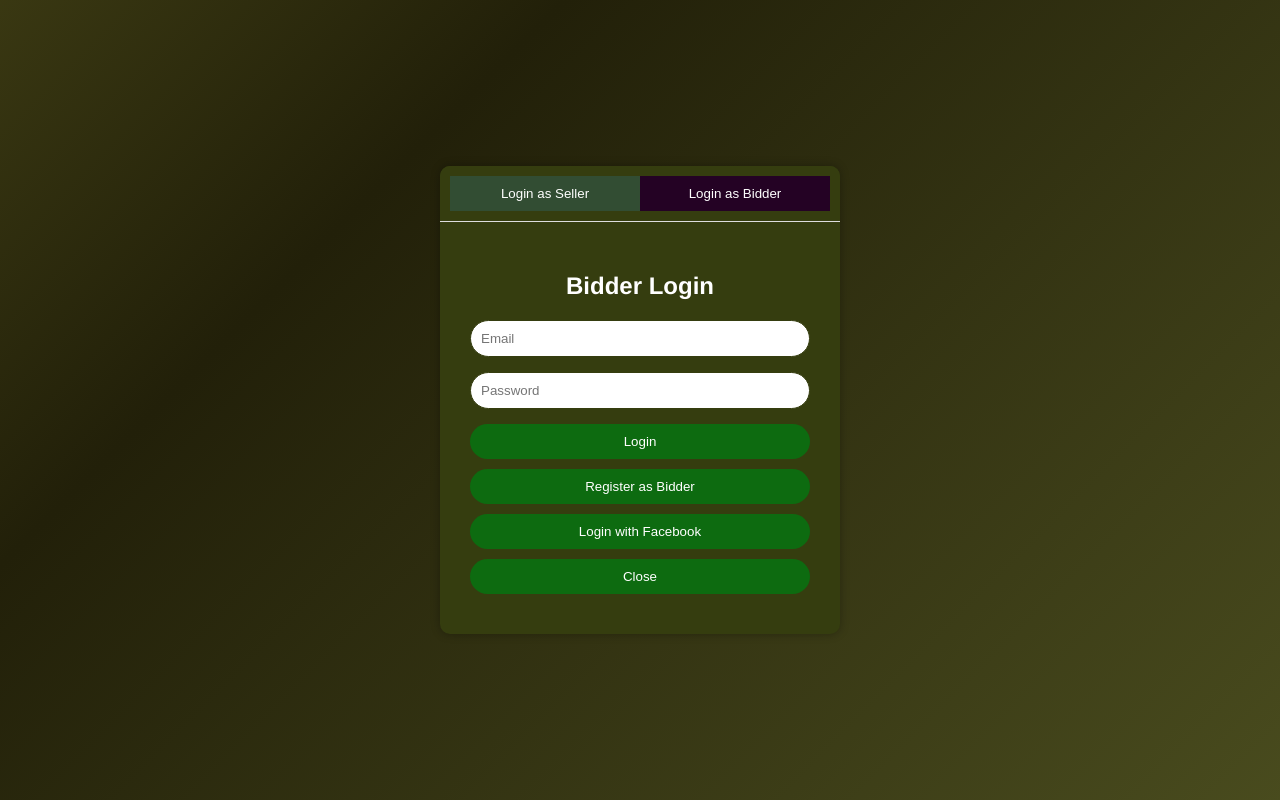
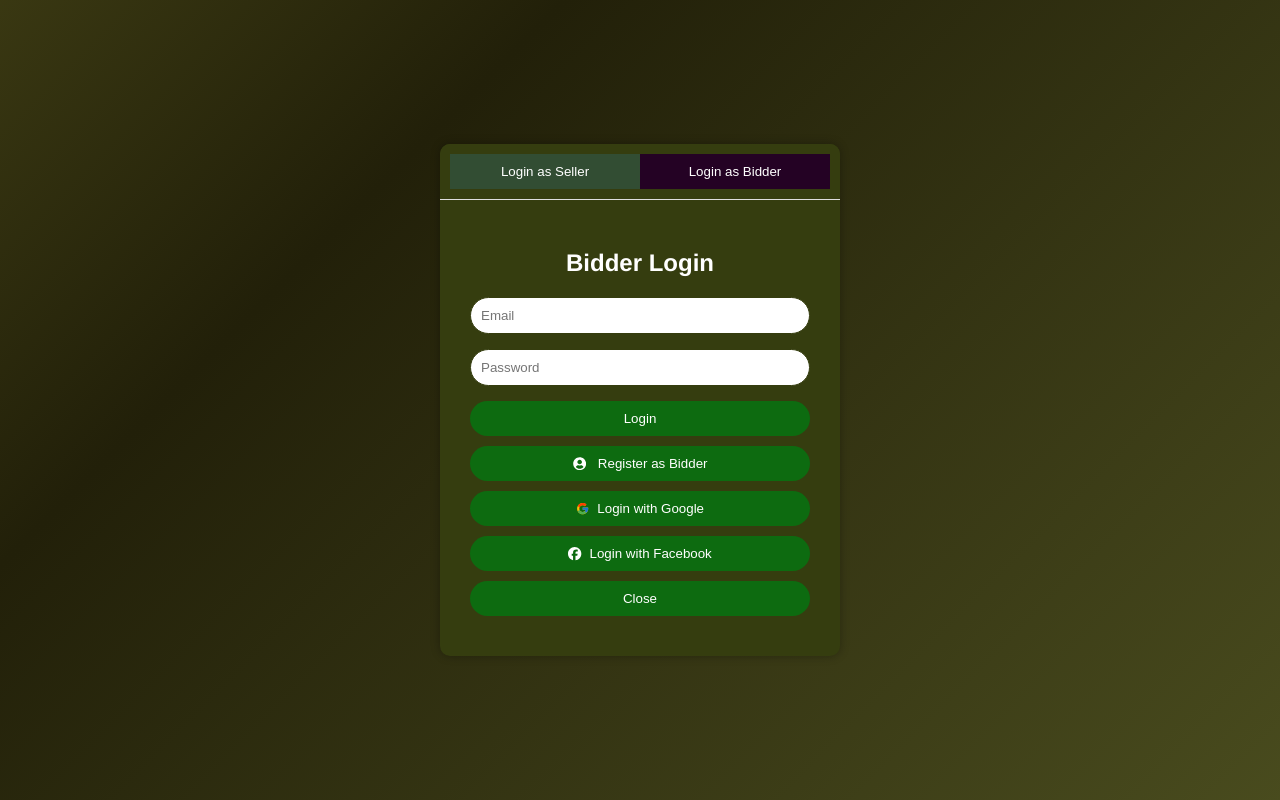
Before and after one commit to benjunnel11/Bidbayv3, a React (Create React App) app in the folder live-auction-app/: page /login in a window 1280 px wide. Both pictures are taken after a click on the button "Login as Bidder". Built offline with nearby package versions, Linux system fonts and the light colour scheme.

Commit message:
[Login][Ram]
Adjusted some icons

```diff
--- a/live-auction-app/src/LogIn/login.js
+++ b/live-auction-app/src/LogIn/login.js
@@ -3,9 +3,13 @@ import './login.css';
 import { useNavigate } from 'react-router-dom';
 import { auth } from '../firebase';
 import { signInWithEmailAndPassword, fetchSignInMethodsForEmail } from 'firebase/auth'; // Import fetchSignInMethodsForEmail
+import { signInWithPopup, GoogleAuthProvider } from 'firebase/auth';
 import { signInWithFacebook } from '../firebase';
 import { firestore } from '../firebase';
 import { setDoc, getDoc, doc } from 'firebase/firestore';
+import { FaFacebook } from "react-icons/fa6";
+import { FcGoogle } from "react-icons/fc";
+import { FaUserCircle } from "react-icons/fa";
 
 function LoginPage() {
   const [isBidderLogin, setIsBidderLogin] = useState(false);
@@ -106,6 +110,43 @@ const handleFacebookLoginbidder = async () => {
   }
 };
 
+const handleGoogleLogin = async () => {
+  try {
+    const provider = new GoogleAuthProvider();
+    const result = await signInWithPopup(auth, provider);
+    const user = result.user;
+
+    if (user) {
+      const { displayName, email, uid } = user;
+
+      const userDoc = doc(firestore, isBidderLogin ? 'userBidder' : 'userSeller', uid);
+      const userSnap = await getDoc(userDoc);
+
+      if (!userSnap.exists()) {
+        await setDoc(userDoc, {
+          username: displayName?.split(" ")[0] || '',
+          email: email || '',
+          firstName: displayName?.split(" ")[0] || '',
+          lastName: displayName?.split(" ")[1] || '',
+          provider: 'google',
+        });
+        navigate(isBidderLogin ? '/bidderregistration2' : '/sellerregistration2');
+      } else {
+        navigate(isBidderLogin ? '/bidderhomepage' : '/sellerhomepage');
+      }
+    }
+  } catch (error) {
+    console.error('Error during Google login:', error);
+    setError(error.message || 'An unknown error occurred during Google login.');
+  }
+};
+
+
+
+
+
+
+
 // Close the login page
 const onClose = () => {
   navigate(-1);
@@ -151,10 +192,18 @@ return (
               onChange={(e) => setPassword(e.target.value)} // Capture password input
             />
             <button onClick={handleLogin}>Login</button>
-            <button onClick={onSellerRegister}>Register as Seller</button>
-            <button onClick={handleFacebookLoginseller}>
-              <i className="fab fa-facebook-f"></i> Login with Facebook
-            </button>
+            <button onClick={onSellerRegister} style={{ display: 'flex', alignItems: 'center', justifyContent: 'center',gap: '8px' }}>
+  <FaUserCircle style={{ marginRight: '4px' }} />
+  Register as Seller
+</button>
+
+            <button onClick={handleGoogleLogin} style={{ display: 'flex', alignItems: 'center', justifyContent: 'center',gap: '8px' }}>
+  <FcGoogle /> Login with Google
+</button>
+            <button onClick={handleFacebookLoginseller} style={{display: 'flex', alignItems: 'center', justifyContent: 'center',gap: '8px' }}>
+  <FaFacebook /> Login with Facebook
+</button>
+
             <button onClick={onClose}>Close</button>
           </div>
         ) : (
@@ -173,10 +222,15 @@ return (
               onChange={(e) => setPassword(e.target.value)} // Capture password input
             />
             <button onClick={handleLogin}>Login</button>
-            <button onClick={onBidderRegister}>Register as Bidder</button>
-            <button onClick={handleFacebookLoginbidder}>
-              <i className="fab fa-facebook-f"></i> Login with Facebook
-            </button>
+            <button onClick={onBidderRegister} style={{display: 'flex', alignItems:'center', justifyContent: 'center', gap:' 8px'}}> <FaUserCircle style={{ marginRight: '4px' }} />Register as Bidder</button>
+            <button onClick={handleGoogleLogin} style={{  display: 'flex', alignItems: 'center', justifyContent: 'center',gap: '8px' }}>
+  <FcGoogle /> Login with Google
+</button>
+
+            <button className="facebook-login-btn" onClick={handleFacebookLoginbidder} style={{display: 'flex', alignItems: 'center', justifyContent: 'center',gap: '8px' }}>
+  <FaFacebook /> Login with Facebook
+</button>
+
             <button onClick={onClose}>Close</button>
           </div>
         )}
--- a/package.json
+++ b/package.json
@@ -2,6 +2,7 @@
   "dependencies": {
     "@fortawesome/fontawesome-free": "^6.6.0",
     "firebase": "^10.13.2",
+    "react-icons": "^5.3.0",
     "react-router-dom": "^6.26.2"
   }
 }
```
Also changed, not shown: live-auction-app/src/LogIn/login.css (line endings or trailing spaces), 1 other file (tests, documents, lock files or other folders).
